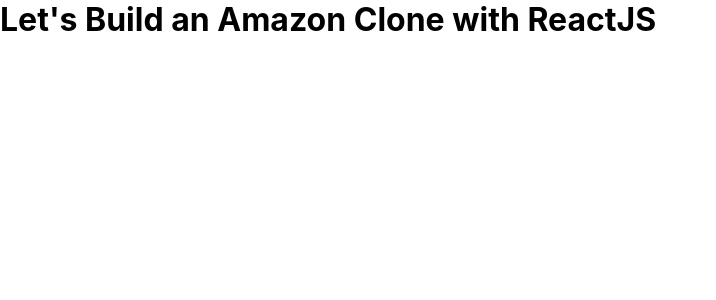
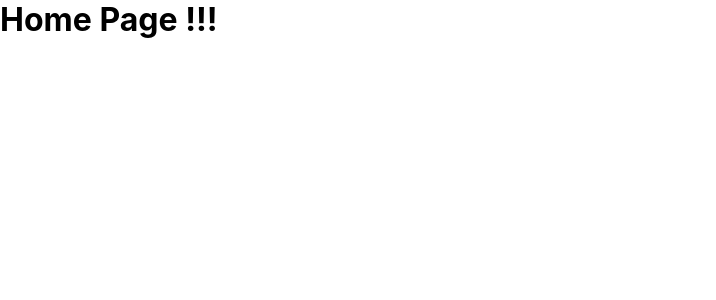
Before and after one commit to satishgupta07/amazon-clone, a React (Create React App) app: page / in a window 1280 px wide. Shown: the top 300 px of the page, without its empty margins (0-716 px from the left). Built offline with nearby package versions, Linux system fonts and the light colour scheme.

Commit message:
Set up React Router
Signed-off-by: satishgupta07 <satishgupta.cse01@gmail.com>

```diff
--- a/package.json
+++ b/package.json
@@ -8,6 +8,7 @@
     "@testing-library/user-event": "^7.2.1",
     "react": "^16.13.1",
     "react-dom": "^16.13.1",
+    "react-router-dom": "^5.2.0",
     "react-scripts": "3.4.1"
   },
   "scripts": {
--- a/src/App.js
+++ b/src/App.js
@@ -1,11 +1,24 @@
 import React from 'react';
 import './App.css';
+import {BrowserRouter as Router, Switch, ROute, Link, Route } from 'react-router-dom'
 
 function App() {
   return (
-    <div className="App">
-       <h1>Let's Build an Amazon Clone with ReactJS</h1>
-    </div>
+    <Router>
+        <div className="App">
+           <Switch>
+             <Route path="/checkout">
+                <h1>Checkout</h1>
+             </Route>
+             <Route path="/login">
+                <h1>Login Pafge</h1>
+             </Route>
+             <Route path="/">
+                <h1>Home Page !!!</h1>
+             </Route>
+           </Switch>
+        </div>
+    </Router>
   );
 }
 
```
Also changed, not shown: 1 other file (tests, documents, lock files or other folders).
